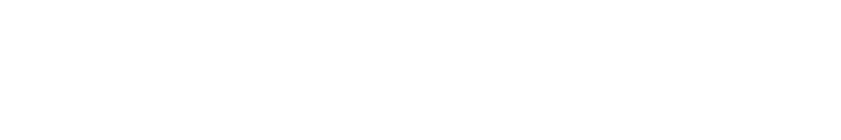
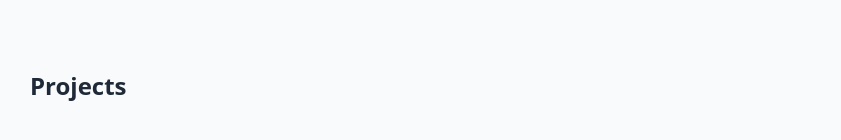
Before and after one commit to Bobby-Krishnan/Portfolio, a React (Create React App) app: page / in a window 1280 px wide. Shown: the part 1134-1274 px from the top of the page, without its empty margins (114-955 px from the left). Before the commit the page ends 1124 px from the top, so only its background shows below. Built offline with nearby package versions, Linux system fonts and the light colour scheme.

Commit message:
projects section

```diff
--- a/src/App.js
+++ b/src/App.js
@@ -32,6 +32,16 @@
           </p>
         </div>
       </section>
+
+      {/* Projects Section */}
+      <section id="projects" className="py-20">
+        <div className="container mx-auto px-4 max-w-5xl">
+          <h3 className="text-2xl font-bold mb-8">Projects</h3>
+          <div className="grid grid-cols-1 md:grid-cols-2 gap-8">
+            {/* Project cards will be added here */}
+          </div>
+        </div>
+      </section>
     </div>
   );
 }
```
